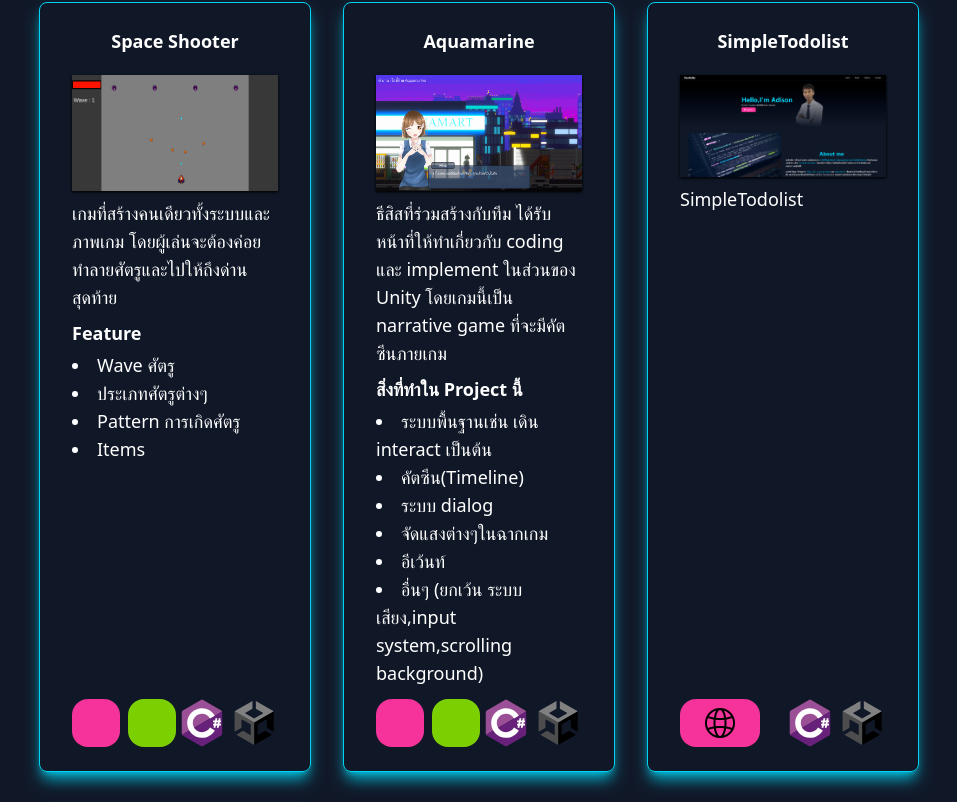
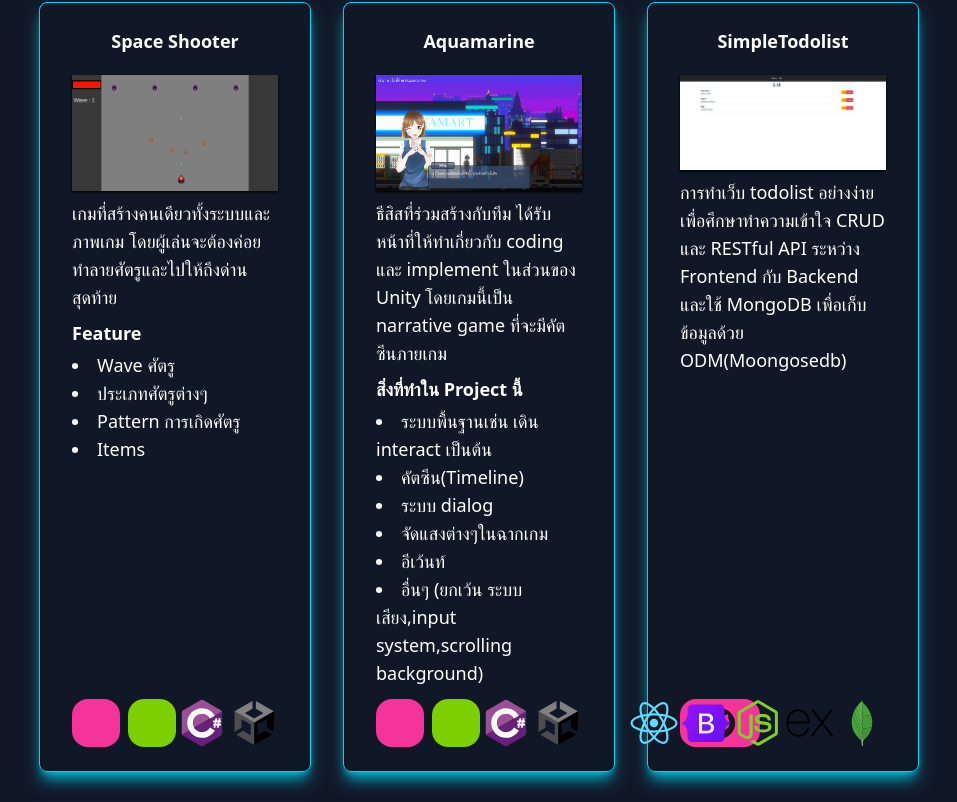
Before and after one commit to GGameover-AI/PortfolioReactTailwind, a React (Vite) app: page / in a window 1280 px wide. Shown: the part 1882-2684 px from the top of the page, without its empty margins (161-1118 px from the left). Built offline with nearby package versions, Linux system fonts and the light colour scheme.

Commit message:
Add Todolist Project

```diff
--- a/src/Components/Projects/PortfolioWeb.jsx
+++ b/src/Components/Projects/PortfolioWeb.jsx
@@ -13,7 +13,7 @@ export default function PortfolioWeb() {
       <img src={portfoliowebCapture} className="mb-2 shadow shadow-black hover:scale-105 hover:shadow-md transition" />
       {/* คำอธิบาย */}
       <p className="mb-5">
-        เว็บไซต์สำหรับเก็บสะสมงานและฝึกการใช้ Tailwind CSS
+        เว็บไซต์สำหรับเก็บสะสมงานและฝึกการใช้ Tailwind CSS ใช้งานง่าย และเหมาะสำหรับใช้แสดงผลงานตัวเอง
       </p>
       {/* ปุ่มลิงค์และTechStack */}
       <div className="grid grid-cols-2 gap-2 h-full justify-center items-end mt-3">
--- a/src/Components/Projects/SimpleTodolist.jsx
+++ b/src/Components/Projects/SimpleTodolist.jsx
@@ -1,8 +1,10 @@
-import webIcon from "../../assets/webIcon.png";
 import githubIcon from "../../assets/Skill Icons/GitHub.svg";
-import unityIcon from "../../assets/Skill Icons/Unity.svg";
-import cSharpIcon from "../../assets/Skill Icons/Csharp.svg";
-import portfoliowebCapture from "../../assets/Images Projects/PortfolioWeb.png"
+import reactIcon from "../../assets/Skill Icons/React.svg"
+import bootstrapIcon from "../../assets/Skill Icons/Bootstrap.svg"
+import nodejsIcon from "../../assets/Skill Icons/Nodejs.svg"
+import expressIcon from "../../assets/Skill Icons/Express.svg"
+import mongodbIcon from "../../assets/Skill Icons/MongoDB.svg"
+import todolistCapture from "../../assets/Images Projects/todoCapture.png"
 
 
 export default function SimpleTodolist() {
@@ -11,24 +13,27 @@ export default function SimpleTodolist() {
       {/* ชื่อ Project */}
       <h2 className=" font-bold text-center mb-5">SimpleTodolist</h2>
       {/* รูป Project */}
-      <img src={portfoliowebCapture} className="mb-2 shadow shadow-black hover:scale-105 hover:shadow-md transition" />
+      <img src={todolistCapture} className="mb-2 shadow shadow-black hover:scale-105 hover:shadow-md transition" />
       {/* คำอธิบาย */}
       <p className="mb-5">
-        SimpleTodolist
+        การทำเว็บ todolist อย่างง่ายเพื่อศึกษาทำความเข้าใจ CRUD และ RESTful API ระหว่าง Frontend กับ Backend และใช้ MongoDB เพื่อเก็บข้อมูลด้วย ODM(Moongosedb)
       </p>
       {/* ปุ่มลิงค์และTechStack */}
       <div className="grid grid-cols-2 gap-2 h-full justify-center items-end mt-3">
         <div className="flex items-center gap-2">
           <a
-            href=""
+            href="https://github.com/GGameover-AI/Todo_List"
             className=" bg-pink-500 px-6 py-2 rounded-2xl hover:bg-pink-400 hover:scale-110 hover:shadow-md hover:shadow-pink-400 transition"
           >
-            <img src={webIcon} className=" w-8 h-8" />
+            <img src={githubIcon} className=" w-8 h-8" />
           </a>
         </div>
         <div className="flex justify-end items-center gap-1">
-          <img src={cSharpIcon} className="w-12 h-12" />
-          <img src={unityIcon} className="w-12 h-12" />
+          <img src={reactIcon} className="w-12 h-12" />
+          <img src={bootstrapIcon} className="w-12 h-12" />
+          <img src={nodejsIcon} className="w-12 h-12" />
+          <img src={expressIcon} className="w-12 h-12" />
+          <img src={mongodbIcon} className="w-12 h-12" />
         </div>
       </div>
     </div>
```
Also changed, not shown: src/assets/Images Projects/todoCapture.png (added).
